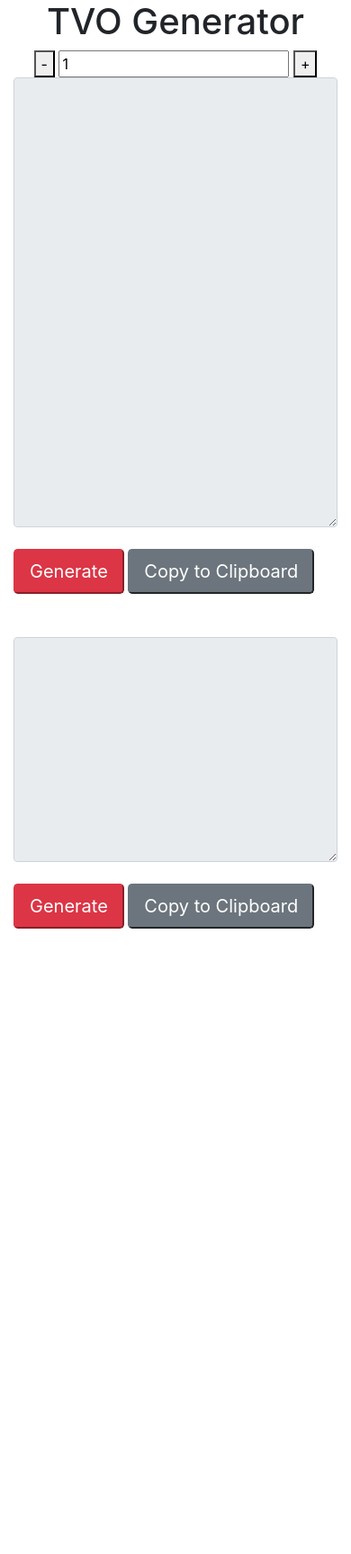
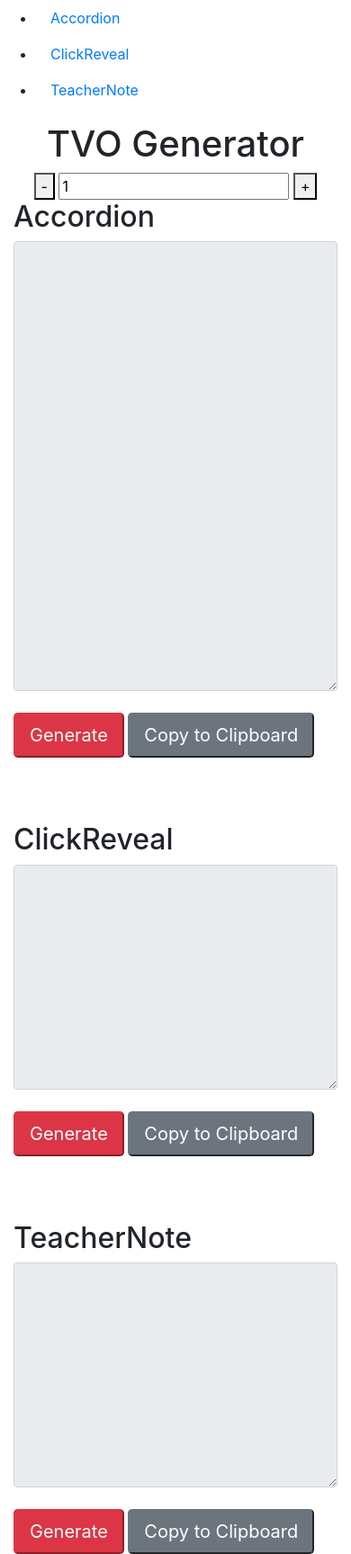
Before and after one commit to Wilsonruan/TVO-generator, a plain HTML site: page index.html in a window 390 px wide. Shown: the whole page at 90% size. Before the commit the page ends 1032 px from the top, so only its background shows below. Drawn offline with nearby package versions, Linux system fonts and the light colour scheme.

Commit message:
inits teachersnote

```diff
--- a/index.html
+++ b/index.html
@@ -10,6 +10,15 @@
     integrity="sha384-9aIt2nRpC12Uk9gS9baDl411NQApFmC26EwAOH8WgZl5MYYxFfc+NcPb1dKGj7Sk" crossorigin="anonymous">
 </head>
 
+<nav id="navbar">
+  <ul>
+    <li><a class="nav-link" href="#Accordion">Accordion</a></li>
+    <li><a class="nav-link" href="#ClickReveal">ClickReveal</a></li>
+    <li><a class="nav-link" href="#TeacherNote">TeacherNote</a></li>
+  </ul>
+
+</nav>
+
 <body>
   <h1 class="text-center">TVO Generator</h1>
   <div class="text-center">
@@ -18,6 +27,8 @@
     <button id="add">+</button>
   </div>
   <div class="container">
+    <section class="main-section" id="Accordion">
+      <h2>Accordion</h2>
       <textarea class="form-control input-textarea" style="min-height: 500px;" readonly id="generator"
         placeholder=""></textarea>
       <br>
@@ -25,9 +36,12 @@
         onclick="generate()">Generate</button>
       <button type="button" class="btn-lg btn-secondary float-sm-right justify-content-center" id="copy"
         onclick="myCopyFunction()">Copy to Clipboard</button>
+    </section>
     <br>
     <br>
     <br>
+    <section class="main-section" id="ClickReveal">
+      <h2>ClickReveal</h2>
       <textarea class="form-control input-textarea" style="min-height: 250px;" readonly id="generatorClip"
         placeholder=""></textarea>
       <br>
@@ -35,6 +49,20 @@
         onclick="generateClip()">Generate</button>
       <button type="button" class="btn-lg btn-secondary float-sm-right justify-content-center" id="copy"
         onclick="myCopyFunction1()">Copy to Clipboard</button>
+    </section>
+    <br>
+    <br>
+    <br>
+    <section class="main-section" id="TeacherNote">
+      <h2>TeacherNote</h2>
+      <textarea class="form-control input-textarea" style="min-height: 250px;" readonly id="generatorTeacher"
+        placeholder=""></textarea>
+      <br>
+      <button type="button" class="btn-lg btn-danger float-sm-left justify-content-center" id="generate"
+        onclick="generateTeacher()">Generate</button>
+      <button type="button" class="btn-lg btn-secondary float-sm-right justify-content-center" id="copy"
+        onclick="myCopyFunction2()">Copy to Clipboard</button>
+    </section>
   </div>
 
   <script src="javascript.js"></script>
--- a/javascript.js
+++ b/javascript.js
@@ -1,5 +1,6 @@
 var genText = document.getElementById('generator');
 var genClipText = document.getElementById('generatorClip');
+var teacherText = document.getElementById('generatorTeacher');
 var btnAdd = document.getElementById('add')
 var btnSubtract = document.getElementById('subtract')
 var input = document.querySelector('input')
@@ -17,11 +18,11 @@
 }
 
 
-btnAdd.addEventListener('click', () =>{
+btnAdd.addEventListener('click', () => {
   input.value = parseInt(input.value) + 1;
 });
 
-btnSubtract.addEventListener('click', () =>{
+btnSubtract.addEventListener('click', () => {
   input.value = parseInt(input.value) - 1;
 });
 
@@ -70,3 +71,15 @@
    </div>
  </div>`
 }
+
+function generateTeacher() {
+  var text = "";
+  var charset = "abcde";
+
+  text += charset.charAt(Math.floor(Math.random() * charset.length));
+  console.log(text)
+
+  teacherText.value = `<div class="teachernote_${text}">
+  <p class="sr-only">Note to teachers: See your teacher guide for collaboration tools, ideas and suggestions.</p>
+</div>`
+}
--- /dev/null
+++ b/style.css
@@ -0,0 +1,144 @@
+form.signup,
+form.login {
+  margin-top: 50px;
+}
+
+
+html,
+body {
+  min-width: 290px;
+  color: #4d4e53;
+  background-color: #ffffff;
+  font-family: "Open Sans", Arial, sans-serif;
+  line-height: 1.5;
+}
+
+#navbar {
+  position: fixed;
+  min-width: 290px;
+  top: 0px;
+  left: 0px;
+  width: 300px;
+  height: 100%;
+  border-right: solid;
+  border-color: rgba(0, 22, 22, 0.4);
+}
+
+header {
+  color: black;
+  margin: 10px;
+  text-align: center;
+  font-size: 1.8em;
+  font-weight: thin;
+}
+
+#main-doc header {
+  text-align: left;
+  margin: 0px;
+}
+
+#navbar ul {
+  height: 88%;
+  padding: 0;
+  overflow-y: auto;
+  overflow-x: hidden;
+}
+
+#navbar li {
+  color: #4d4e53;
+  border-top: 1px solid;
+  list-style: none;
+  position: relative;
+  width: 100%;
+}
+
+#navbar a {
+  display: block;
+  padding: 10px 30px;
+  color: #4d4e53;
+  text-decoration: none;
+  cursor: pointer;
+}
+
+#main-doc {
+  position: absolute;
+  margin-left: 310px;
+  padding: 20px;
+  margin-bottom: 110px;
+}
+
+section article {
+  color: #4d4e53;
+  margin: 15px;
+  font-size: 0.96em;
+}
+
+section li {
+  margin: 15px 0px 0px 20px;
+}
+
+code {
+  display: block;
+  text-align: left;
+  white-space: pre;
+  position: relative;
+  word-break: normal;
+  word-wrap: normal;
+  line-height: 2;
+  background-color: #f7f7f7;
+  padding: 15px;
+  margin: 10px;
+  border-radius: 5px;
+}
+
+@media only screen and (max-width: 815px) {
+  /* For mobile phones: */
+  #navbar ul {
+    border: 1px solid;
+    height: 207px;
+  }
+
+  #navbar {
+    background-color: white;
+    position: absolute;
+    top: 0;
+    padding: 0;
+    margin: 0;
+    width: 100%;
+    max-height: 275px;
+    border: none;
+    z-index: 1;
+    border-bottom: 2px solid;
+  }
+
+  #main-doc {
+    position: relative;
+    margin-left: 0px;
+    margin-top: 270px;
+  }
+}
+
+@media only screen and (max-width: 400px) {
+  #main-doc {
+    margin-left: -10px;
+  }
+
+  code {
+    margin-left: -20px;
+    width: 100%;
+    padding: 15px;
+    padding-left: 10px;
+    padding-right: 45px;
+    min-width: 233px;
+  }
+}
+
+img {
+  display: flex;
+  justify-content: flex-end;
+  border: 1px solid;
+}
+
+u {
+  color: red;
+}
```
Lines whose indentation alone changed are shown as unchanged.
